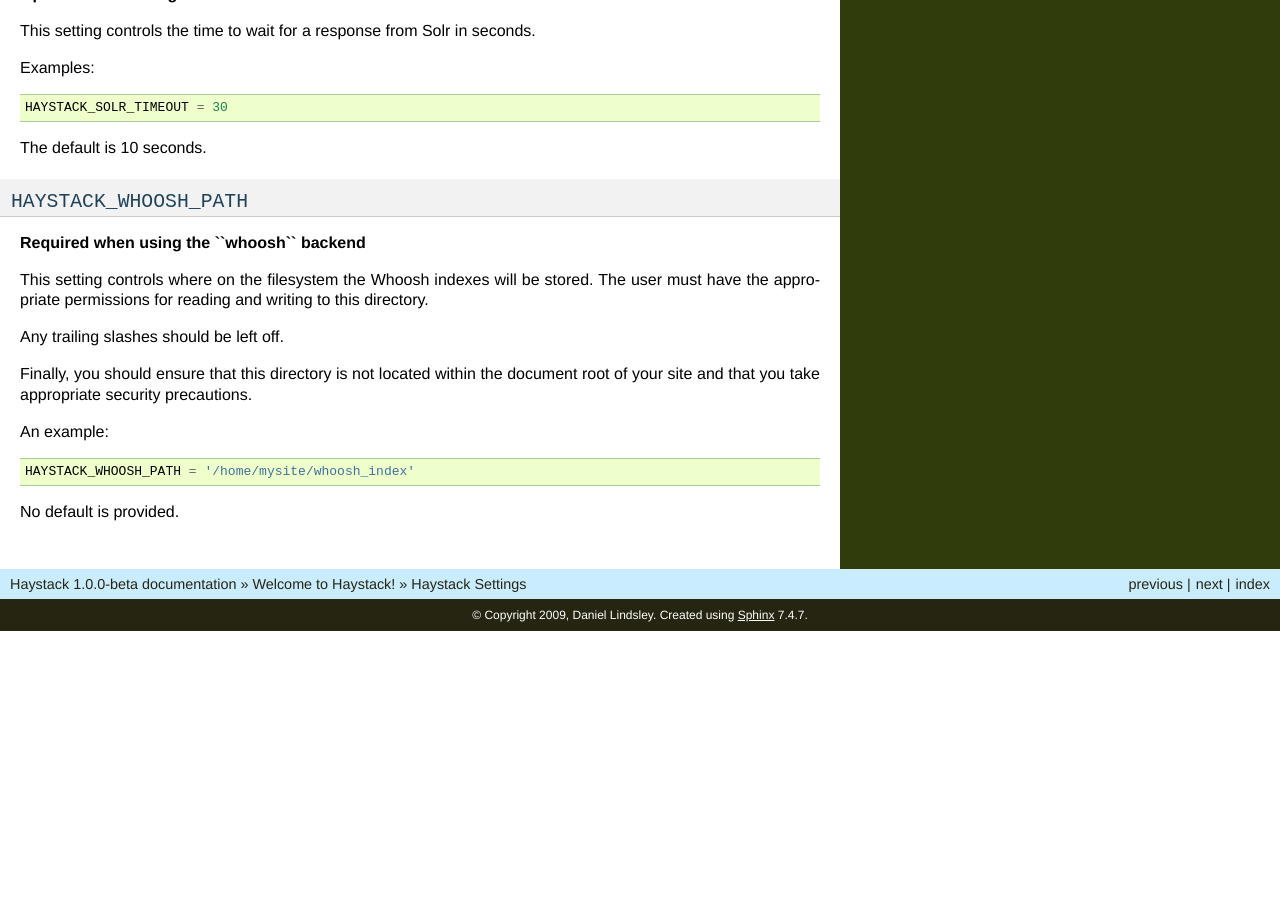
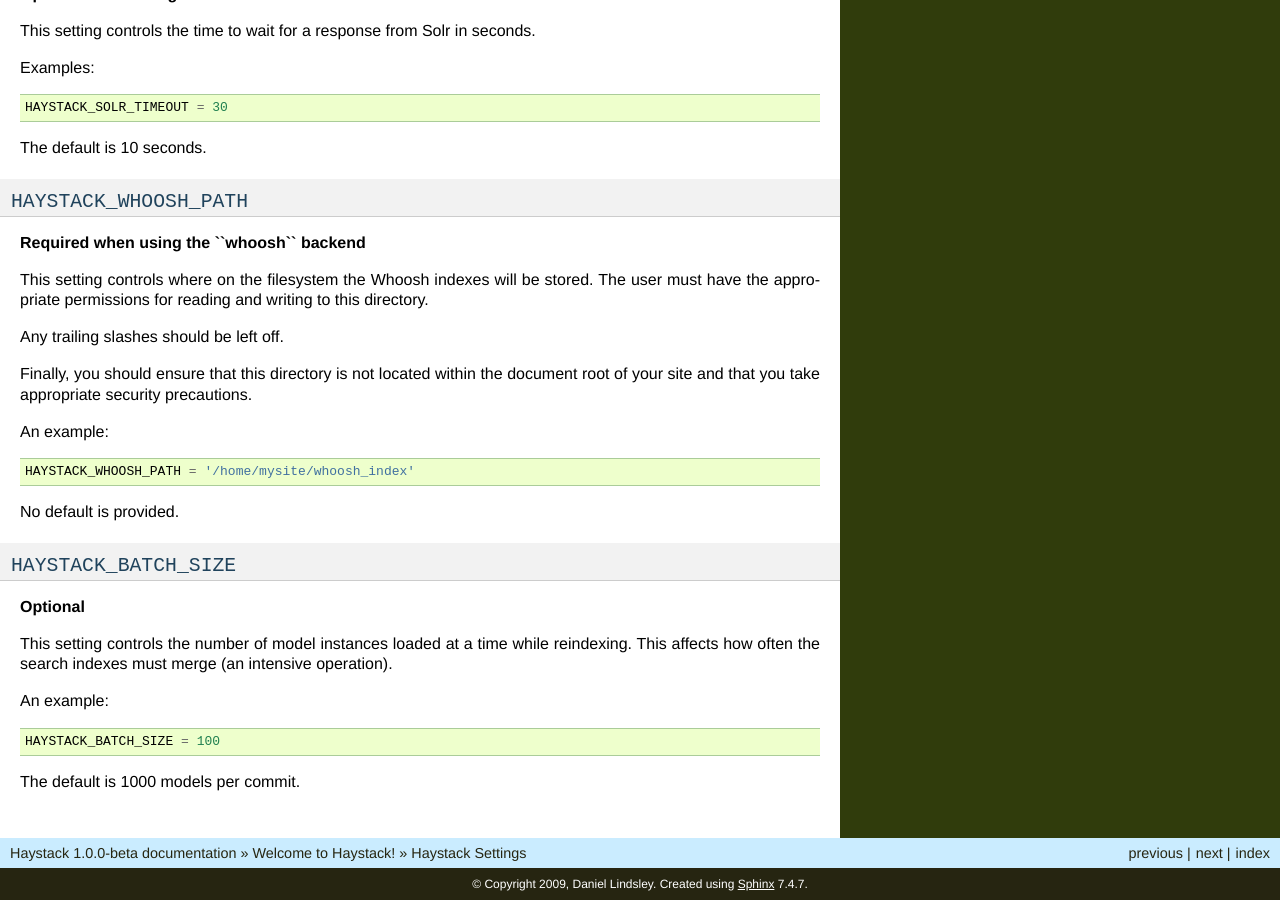
Before and after one commit to django-haystack/django-haystack, a Sphinx documentation site: the page built from docs/settings.rst, in a window 1280 px wide and 900 px high, scrolled down 1631 px. Built offline with Sphinx 7.4.7, drawn with Linux system fonts in a browser that asks for light colours; before the commit the page ends 2262 px from its top, so only the background shows below that.

Commit message:
Added a setting `HAYSTACK_BATCH_SIZE` to control how many objects are processed at once when running a reindex.

```diff
--- a/docs/settings.rst
+++ b/docs/settings.rst
@@ -121,3 +121,19 @@ An example::
     HAYSTACK_WHOOSH_PATH = '/home/mysite/whoosh_index'
 
 No default is provided.
+
+
+``HAYSTACK_BATCH_SIZE``
+=======================
+
+**Optional**
+
+This setting controls the number of model instances loaded at a time while
+reindexing. This affects how often the search indexes must merge (an intensive
+operation).
+
+An example::
+
+    HAYSTACK_BATCH_SIZE = 100
+
+The default is 1000 models per commit.
```
Also changed, not shown: 1 other file.
